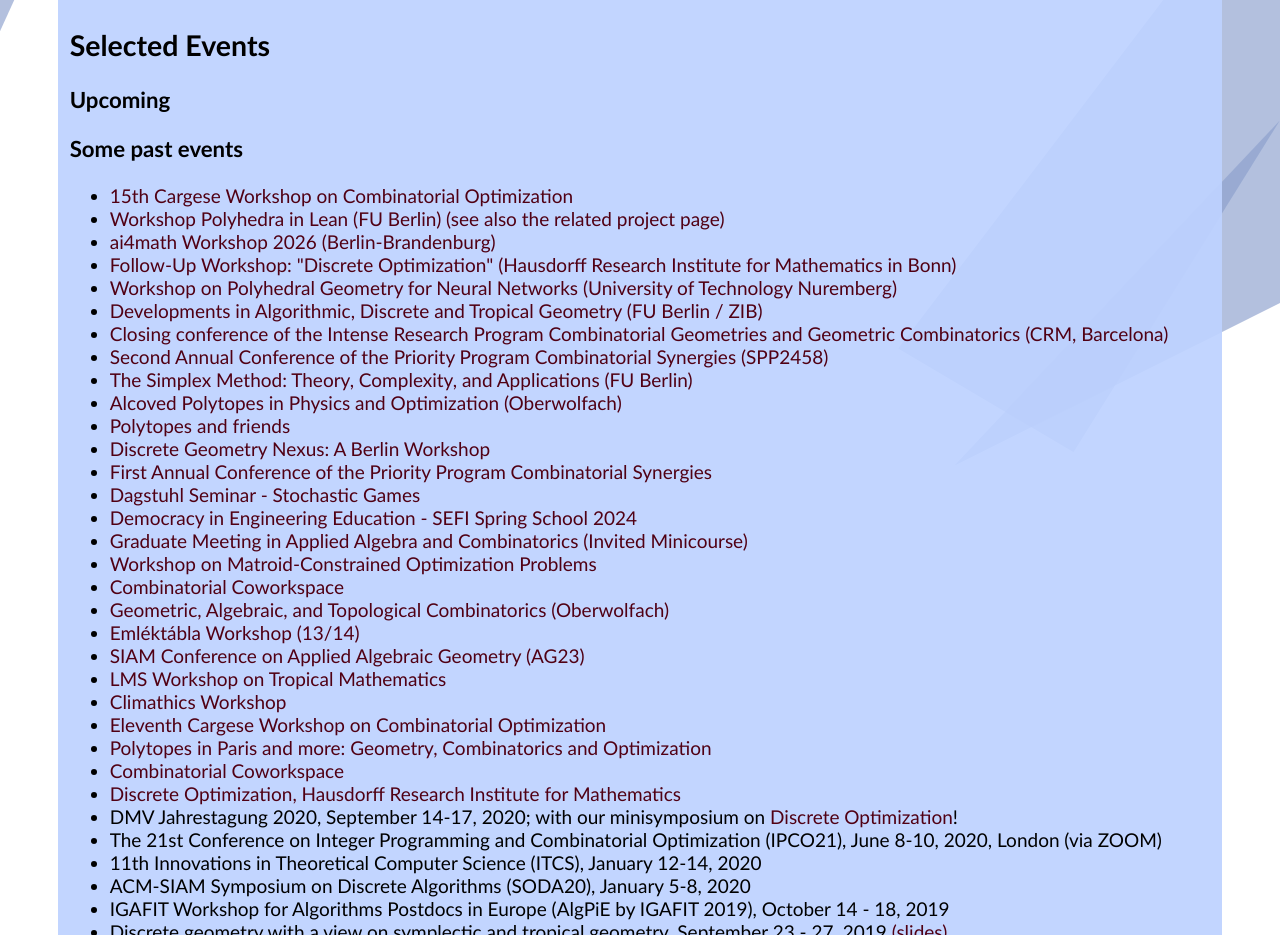
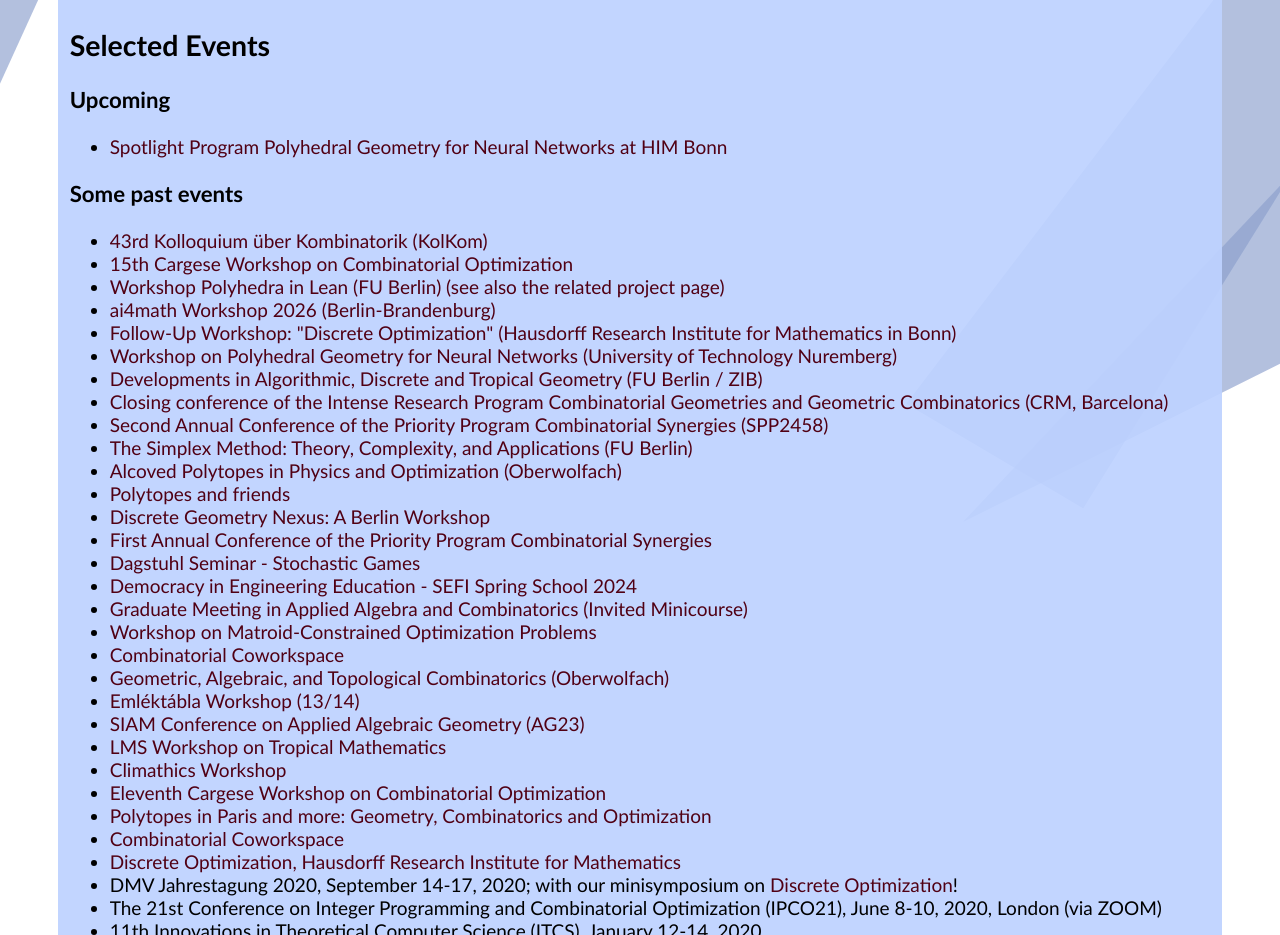
Before and after one commit to lohomath/lohomath.github.io, a plain HTML site: page index.html in a window 1280 px wide. Shown: the part 5762-6697 px from the top of the page. Drawn offline with Linux system fonts and the light colour scheme.

Commit message:
more events

```diff
--- a/index.html
+++ b/index.html
@@ -510,9 +510,11 @@ For regular subdivisions, the complexity is bounded by the entries of a minimal
 	<h2>Selected Events</h2>
 	<h3>Upcoming</h3>
 	<ul>
+	  <li> <a href="https://math-events.uni-bonn.de/event/1739/">Spotlight Program Polyhedral Geometry for Neural Networks at HIM Bonn</a> </li>
 	</ul>
 	<h3>Some past events</h3>
 	<ul>
+	  <li> <a href="https://kolkom26.zib.de/">43rd Kolloquium über Kombinatorik (KolKom)</a> </li>
 	  <li> <a href="https://www.cargese.org/2026/"> 15th Cargese Workshop on Combinatorial Optimization</a> </li>
 	  <li> <a href="https://mathconf.eu/pil-fub-2026"> Workshop Polyhedra in Lean (FU Berlin)</a> <a href="https://martinwintermath.github.io/lean-polyhedra.html"> (see also the related project page)</a> </li>
  	  <li> <a href="https://www.ai4math.de/events/other/ai-workshop-ai4math-2026-07/"> ai4math Workshop 2026 (Berlin-Brandenburg)</a> </li>
```
